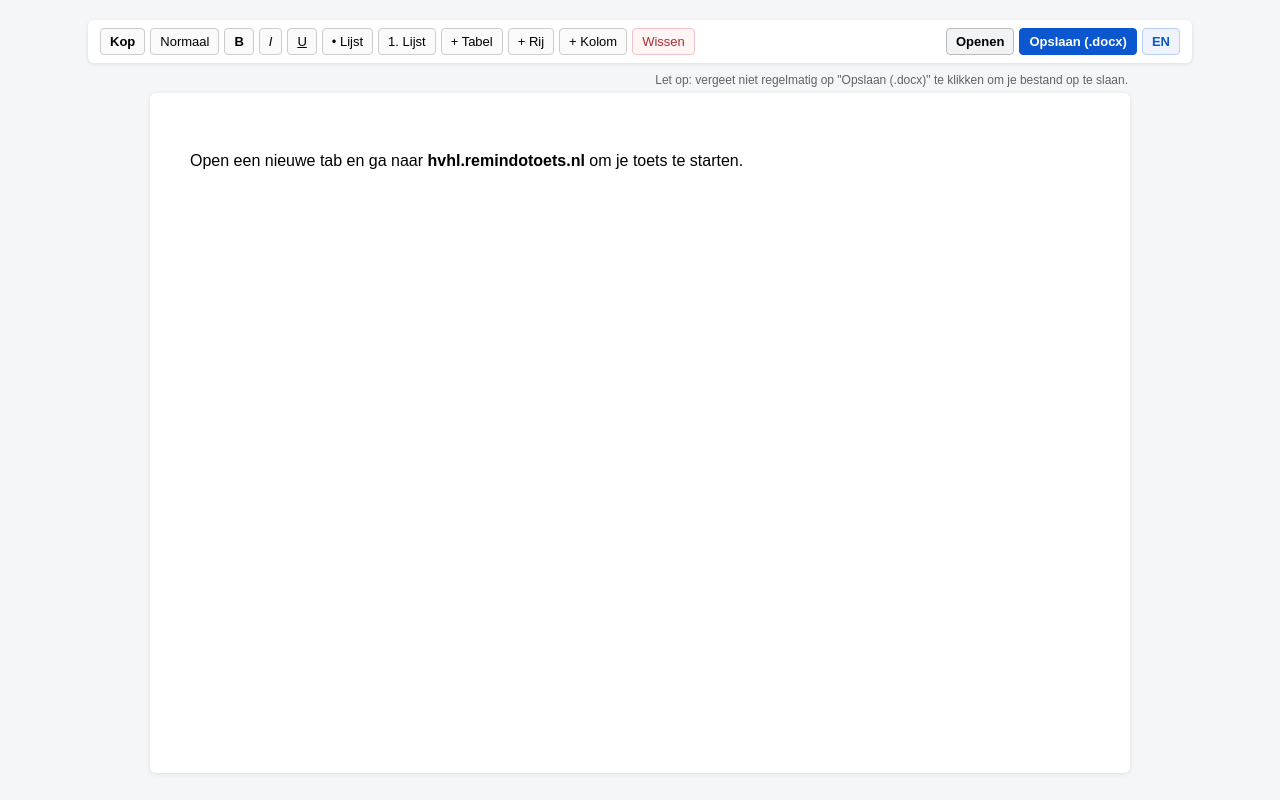
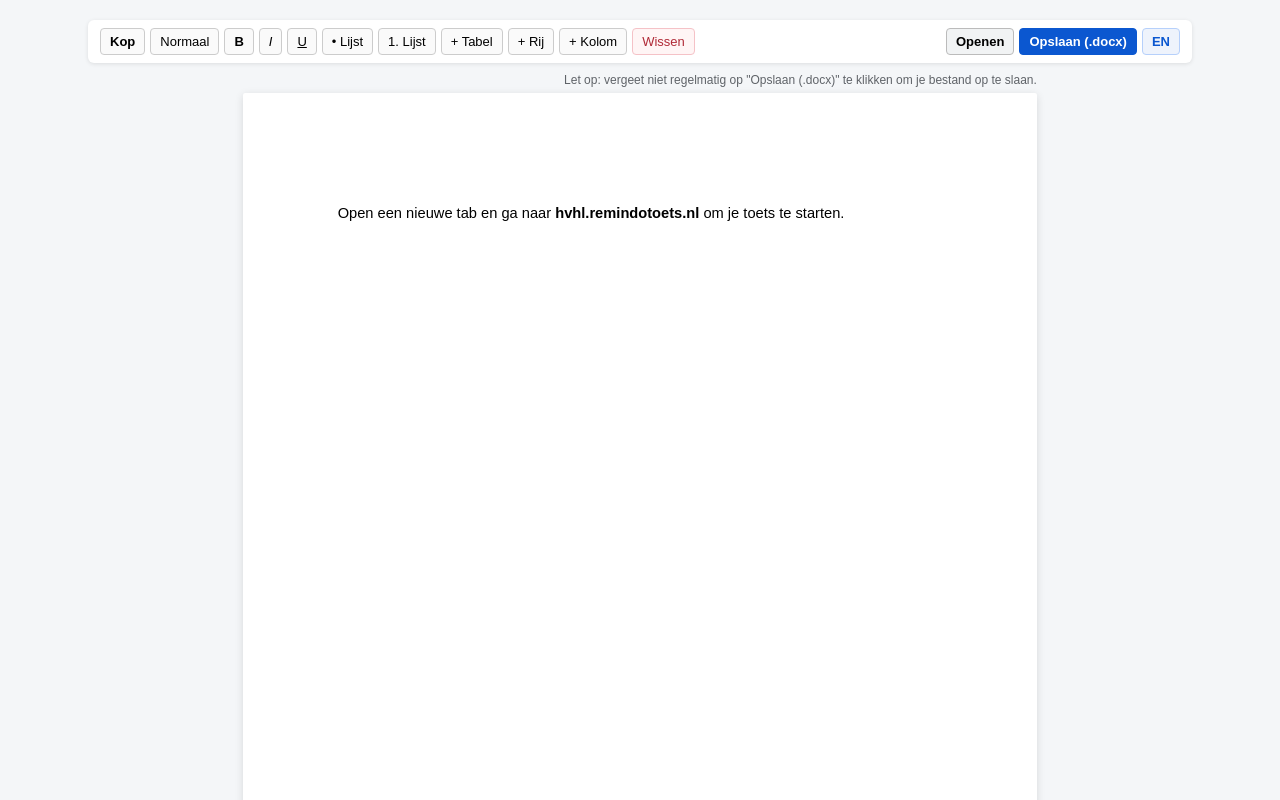
Before and after one commit to Maar10ve/toets-editor, a plain HTML site: page index.html in a window 1280 px wide. Shown: the top 800 px of the page. Drawn offline with Linux system fonts and the light colour scheme.

Commit message:
Update index.html
Met A4 pagina's

```diff
--- a/index.html
+++ b/index.html
@@ -24,12 +24,29 @@
     button.lang { background: #eef3fc; border-color: #b6d0fb; color: #0b57d0; font-weight: bold; }
     button.lang:hover { background: #dce8fc; }
     .status-bar {
-      max-width: 980px; margin: 0 auto 6px auto; font-size: 12px; color: #5f6368;
-      text-align: right; padding-right: 4px;
+      width: 210mm; max-width: 100%; margin: 0 auto 6px auto; font-size: 12px; color: #5f6368;
+      text-align: right; box-sizing: border-box;
     }
     #editor {
-      max-width: 900px; min-height: 600px; margin: 0 auto; background: #fff; padding: 40px;
-      border-radius: 6px; box-shadow: 0 1px 4px rgba(0,0,0,0.1); outline: none; font-size: 12pt; line-height: 1.5;
+      width: 210mm;
+      max-width: 100%;
+      box-sizing: border-box;
+      min-height: 297mm;
+      margin: 0 auto 30px auto;
+      background-color: #fff;
+      background-image: repeating-linear-gradient(
+        to bottom,
+        transparent 0,
+        transparent calc(297mm - 1px),
+        #cfd8dc calc(297mm - 1px),
+        #cfd8dc 297mm
+      );
+      padding: 25mm;
+      border-radius: 2px;
+      box-shadow: 0 2px 8px rgba(0,0,0,0.12);
+      outline: none;
+      font-size: 11pt;
+      line-height: 1.5;
     }
     #editor img { max-width: 100%; height: auto; display: block; margin: 10px 0; }
     table { border-collapse: collapse; width: 100%; margin: 12px 0; }
@@ -384,7 +401,6 @@
     if (!entries['word/document.xml']) throw new Error('word/document.xml ontbreekt');
     const docXmlStr = dec.decode(entries['word/document.xml']);
 
-    // Koppel rId's aan ingesloten afbeeldingen
     const mediaMap = {};
     if (entries['word/_rels/document.xml.rels']) {
       const relsStr = dec.decode(entries['word/_rels/document.xml.rels']);
@@ -456,7 +472,7 @@
   }
 
   function buildDrawingXml(rId, idNum, widthPx, heightPx) {
-    const maxPx = 580;
+    const maxPx = 560;
     let w = widthPx || 300;
     let h = heightPx || 200;
     if (w > maxPx) {
@@ -559,7 +575,7 @@
             bodyXml += `<w:p><w:pPr><w:ind w:left="720"/></w:pPr><w:r><w:t xml:space="preserve">${prefix}</w:t></w:r>${serializeRuns(li, {}, mediaList)}</w:p>`;
           });
         } else if (tag === 'TABLE') {
-          bodyXml += `<w:tbl><w:tblPr><w:tblW w:w="9000" w:type="dxa"/><w:tblBorders>
+          bodyXml += `<w:tbl><w:tblPr><w:tblW w:w="9072" w:type="dxa"/><w:tblBorders>
             <w:top w:val="single" w:sz="6" w:space="0" w:color="333333"/>
             <w:left w:val="single" w:sz="6" w:space="0" w:color="333333"/>
             <w:bottom w:val="single" w:sz="6" w:space="0" w:color="333333"/>
@@ -586,7 +602,12 @@
     walk(root);
     return `<?xml version="1.0" encoding="UTF-8" standalone="yes"?>
       <w:document xmlns:w="http://schemas.openxmlformats.org/wordprocessingml/2006/main">
-        <w:body>${bodyXml || '<w:p/>'}<w:sectPr/></w:body>
+        <w:body>${bodyXml || '<w:p/>'}
+          <w:sectPr>
+            <w:pgSz w:w="11906" w:h="16838"/>
+            <w:pgMar w:top="1417" w:right="1417" w:bottom="1417" w:left="1417"/>
+          </w:sectPr>
+        </w:body>
       </w:document>`;
   }
 
@@ -791,7 +812,7 @@
           const dataUrl = pdfImageToDataUrl(imgObj);
           if (dataUrl && imgObj.width > 15 && imgObj.height > 15) {
             const topY = Math.round(ctm[5] + Math.abs(ctm[3]));
-            const displayW = Math.min(Math.round(Math.abs(ctm[0])) || imgObj.width, 650);
+            const displayW = Math.min(Math.round(Math.abs(ctm[0])) || imgObj.width, 600);
             foundImages.push({ y: topY, dataUrl, width: displayW });
           }
         } catch (e) {
@@ -809,13 +830,11 @@
       const arrayBuffer = await file.arrayBuffer();
       const lowerName = file.name.toLowerCase();
 
-      // Route 1: Bestaand .docx bestand openen
       if (lowerName.endsWith('.docx')) {
         await window.importDocxBuffer(arrayBuffer);
         return;
       }
 
-      // Route 2: .pdf bestand openen
       const pdf = await pdfjsLib.getDocument({ data: arrayBuffer }).promise;
       let htmlParts = [];
 
```
